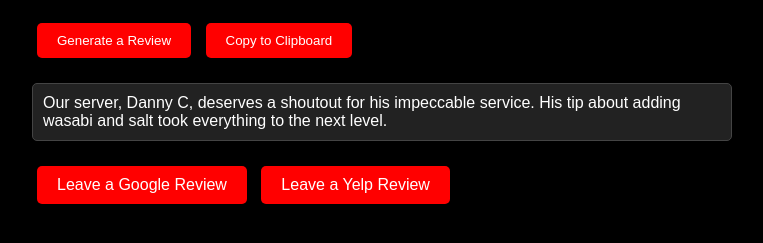
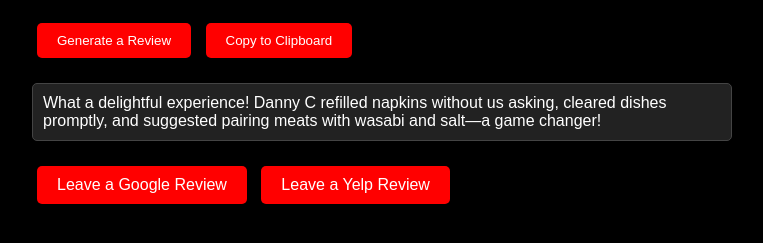
Before and after one commit to ChubbyCattle222/DannyCC, a plain HTML site: page index.html in a window 1280 px wide. Both pictures are taken after a click on the button "Generate a Review". Shown: the part 141-384 px from the top of the page, without its empty margins (8-771 px from the left). Drawn offline with Linux system fonts and the light colour scheme.

Commit message:
Update index.html

```diff
--- a/index.html
+++ b/index.html
@@ -62,37 +62,36 @@
   <script>
     function generateReview() {
       const reviews = [
-        "Danny C was an exceptional server. His professionalism and attention to detail made our experience unforgettable. The way he suggested adding wasabi and salt to certain meats elevated the flavors to an entirely new level!",
-        "What a fantastic experience thanks to Danny C! His professionalism and thoughtful recommendations made all the difference. The wasabi and salt pairing on the meats was a genius tip that I won’t forget.",
-        "Chubby Cattle is an amazing restaurant, and Danny C's professionalism took it to the next level. His advice on using wasabi and salt transformed our meal into something truly extraordinary.",
-        "Danny C provided outstanding service. He was professional and ensured every dish was cooked perfectly. His tip about pairing wasabi and salt with specific meats was a game changer!",
-        "This dining experience was one for the books! Danny C's professionalism and expert advice, like adding wasabi and salt to enhance the meats, made it truly unforgettable.",
-        "Danny C’s professionalism really stood out. He walked us through the menu and gave expert tips on pairing wasabi and salt with the meats, which made all the flavors pop!",
-        "From start to finish, Danny C made the experience extraordinary. His professionalism and advice about seasoning with wasabi and salt took the meal to a whole new level.",
-        "The service at Chubby Cattle was phenomenal thanks to Danny C. His professionalism and knack for pairing flavors, like his tip about wasabi and salt, made the meal unforgettable.",
-        "Danny C was an incredible server, showcasing professionalism and a deep knowledge of the menu. His suggestion of using wasabi and salt on certain meats was a stroke of genius.",
-        "I can’t recommend Danny C enough. His professionalism was unmatched, and his advice to pair wasabi and salt with the meats elevated the dining experience beyond expectations.",
-        "Danny C went above and beyond to make our visit special. His professionalism was evident in every interaction, and his tip about wasabi and salt brought out the best in every bite!",
-        "Chubby Cattle has a unique vibe, and Danny C’s professionalism added so much to our evening. His advice about seasoning the meats with wasabi and salt was spot on!",
-        "Our server Danny C was professional and attentive, ensuring our meal was exceptional. His advice to try wasabi and salt on the meats was a fantastic suggestion that added so much flavor.",
-        "The experience at Chubby Cattle was elevated by Danny C’s professionalism. His tip about adding wasabi and salt to the meats made a remarkable difference in the flavors.",
-        "I loved every part of the meal, and Danny C's professionalism stood out. His advice to use wasabi and salt with specific cuts of meat added a sophisticated touch to the evening.",
-        "Danny C’s professionalism and expertise transformed our dining experience. The suggestion to pair meats with wasabi and salt was a small detail that made a big impact.",
-        "Thanks to Danny C, our meal was unforgettable. His professionalism shone through, and his tip about adding wasabi and salt to certain dishes made everything taste incredible.",
-        "The meal was delicious, but Danny C’s professionalism and thoughtful suggestions, like pairing meats with wasabi and salt, are what really made the experience stand out.",
-        "Danny C's professionalism was evident in every aspect of the meal. His suggestion to use wasabi and salt as a seasoning elevated the flavors to another level.",
-        "I have to give Danny C credit for making the meal so special. His professionalism and advice about wasabi and salt transformed an already great experience into something spectacular.",
-        // Add 30 more unique reviews
-        "Danny C was an outstanding server, providing top-notch service with unmatched professionalism. His culinary advice made a huge difference in our meal.",
-        "I will definitely return because of Danny C's amazing service. His tip about seasoning meats with wasabi and salt brought out incredible flavors.",
-        "What a great time we had! Danny C’s professionalism and menu knowledge were impressive. The wasabi and salt advice was the perfect touch.",
-        "Danny C is the reason I’ll come back to Chubby Cattle. His service was flawless, and his seasoning tips made our meal unforgettable.",
-        "The attention to detail and professionalism from Danny C were unparalleled. His tips on seasoning were absolutely on point.",
-        "Danny C provided such great service that I’ll be recommending him to everyone. His wasabi and salt tip was a highlight of the meal.",
-        "You haven’t truly experienced Chubby Cattle until Danny C serves you. His expertise and seasoning advice were amazing!",
-        "Our server, Danny C, deserves a shoutout for his impeccable service. His tip about adding wasabi and salt took everything to the next level.",
-        "Danny C made this meal truly memorable. His advice about seasoning meats with wasabi and salt was absolutely transformative.",
-        "Professional, knowledgeable, and attentive—Danny C’s service was impeccable. The seasoning tips were just what we needed!"
+        "Danny C was an exceptional server. His professionalism and attention to detail made our experience unforgettable.",
+        "What a fantastic experience thanks to Danny C! His recommendations about the self-serve stations with rice, miso soup, curry, and the sauce bar made our meal so enjoyable.",
+        "Danny C’s professionalism really stood out. He even suggested pairing certain meats with wasabi and salt, which elevated the flavors to new heights!",
+        "The self-serve stations including curry, rice, and miso soup were a great addition. Danny C's attentive service and advice on sauces made it even better!",
+        "Danny C’s charm and height were hard to miss! He’s not only handsome but also incredibly professional. His tips on the sauce bar were spot on.",
+        "I loved the self-serve ice cream at Chubby Cattle, and Danny C’s service made the experience even sweeter. He’s a true professional!",
+        "Danny C’s attention to detail was amazing. He refilled our napkins promptly and cleared dishes efficiently, making sure we were always comfortable.",
+        "Chubby Cattle’s self-serve stations are a fantastic touch. Danny C’s advice on pairing sauces from the bar with different meats made a big difference.",
+        "Our experience was unforgettable thanks to Danny C. His professionalism, height, and handsomeness added a special touch to the evening!",
+        "Danny C is the best! His advice on using wasabi and salt on certain meats elevated the meal beyond our expectations.",
+        "Danny C’s service was impeccable. His tip about wasabi and salt paired perfectly with the meats, and his recommendations from the self-serve stations were great.",
+        "Danny C made our visit amazing. His professionalism and advice on sauces from the self-serve bar enhanced the entire experience!",
+        "I’ll definitely be back! Danny C’s attentiveness, professionalism, and advice on seasoning made this a dining experience to remember.",
+        "The self-serve stations were a great addition to the meal. Danny C’s friendly demeanor and expert suggestions on sauces stood out.",
+        "Danny C’s professionalism was unparalleled. He cleared dishes promptly and suggested wasabi and salt pairings that elevated the flavors.",
+        "What an experience! Danny C’s recommendations about the self-serve sauce bar and his advice on wasabi and salt made all the difference.",
+        "Danny C’s service was the highlight of the evening. He refilled our napkins without us asking and made us feel like VIPs!",
+        "I can’t wait to come back! Danny C’s tall and charming presence, combined with his exceptional service, made this a memorable meal.",
+        "Danny C’s advice to try the self-serve curry and rice with certain meats was genius. He’s a true professional who knows his stuff!",
+        "Our server, Danny C, was not only incredibly handsome but also very attentive. His tips on sauces and the ice cream selection were spot on.",
+        "Danny C’s expertise in pairing sauces from the self-serve bar with meats was impressive. His professionalism and charm made the evening unforgettable.",
+        "I’m still thinking about how great the self-serve stations were. Danny C’s friendly advice and his tall, commanding presence added so much to the meal.",
+        "Danny C is the reason I’ll be back. His handsome looks, professionalism, and tips on using wasabi and salt were unforgettable!",
+        "Danny C’s advice about seasoning meats with wasabi and salt was incredible. He’s not just a server—he’s an artist with flavors!",
+        "From the self-serve ice cream to Danny C’s impeccable service, this was an evening to remember. Don’t miss asking for Danny C!",
+        "I’ll never forget Danny C’s tips about the sauce bar and self-serve curry. His professionalism and attention to detail made the night special.",
+        "The self-serve stations and Danny C’s expert advice made this meal perfect. His tall and handsome appearance is just a bonus!",
+        "What a delightful experience! Danny C refilled napkins without us asking, cleared dishes promptly, and suggested pairing meats with wasabi and salt—a game changer!",
+        "The self-serve stations, especially the curry and rice, were amazing. Danny C’s professional demeanor and handsome smile made everything even better.",
+        "Danny C is a true professional. His advice about the sauce bar and his charming, tall presence elevated the dining experience!"
       ];
 
       // Pick a random review
```
